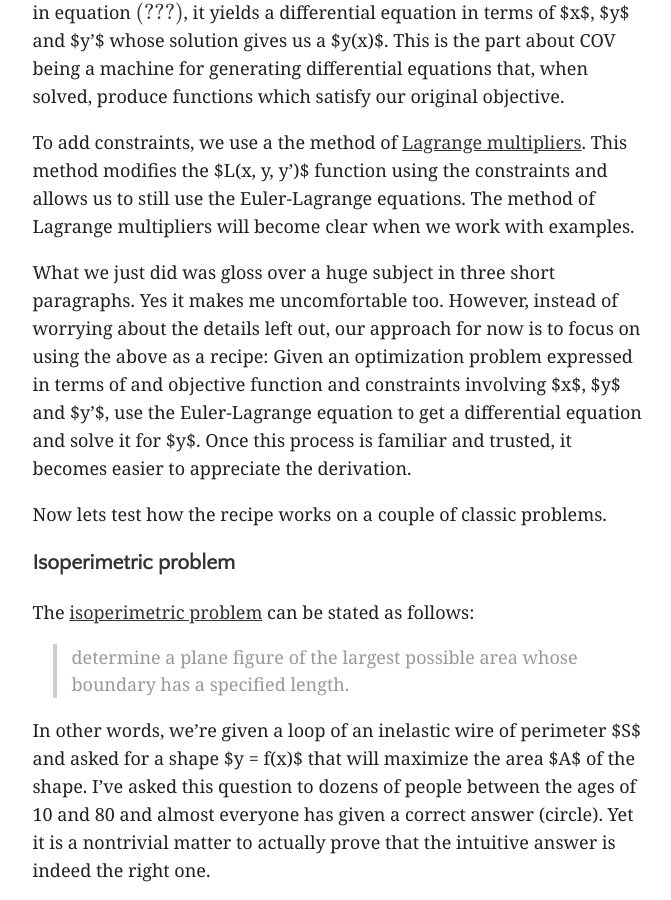
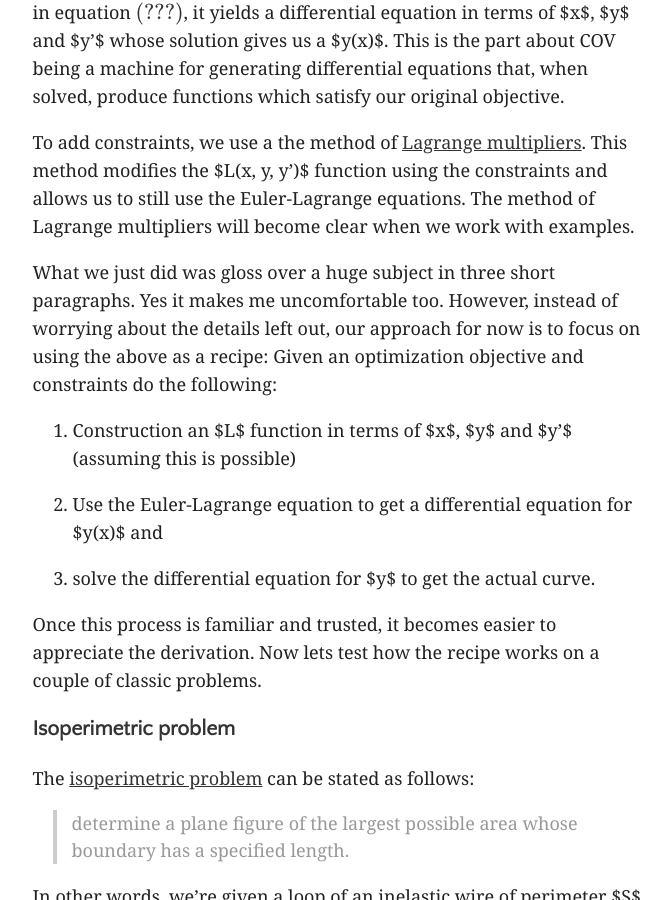
Before and after one commit to rohan-kekatpure/rohan-kekatpure.github.io, a Jekyll site: the page built from _posts/2020-08-11-calculus-of-variations.md, in a window 1280 px wide and 900 px high, scrolled down 5388 px. Shown: the whole window, without its empty margins (300-971 px from the left). Built offline with Jekyll 4.4.1, drawn with Linux system fonts in a browser that asks for light colours; formulas are drawn with MathJax 3.

Commit message:
Introduction to  COV

```diff
--- a/_posts/2020-08-11-calculus-of-variations.md
+++ b/_posts/2020-08-11-calculus-of-variations.md
@@ -158,11 +158,16 @@ equations. The method of Lagrange multipliers will become clear when we work wit
 
 What we just did was gloss over a huge subject in three short paragraphs. Yes it makes me uncomfortable too. However,
 instead of worrying about the details left out, our approach for now is to focus on using the above as a recipe: Given
-an optimization problem expressed in terms of and objective function and constraints involving $x$, $y$ and $y'$, use
-the Euler-Lagrange equation to get a differential equation and solve it for $y$. Once this process is familiar and
-trusted, it becomes easier to appreciate the derivation.
+an optimization objective and constraints do the following:
 
-Now lets test how the recipe works on a couple of classic problems.
+1. Construction an $L$ function in terms of $x$, $y$ and $y'$ (assuming this is possible)
+
+2. Use the Euler-Lagrange equation to get a differential equation for $y(x)$ and
+
+3. solve the differential equation for $y$ to get the actual curve.
+
+Once this process is familiar and trusted, it becomes easier to appreciate the derivation. Now lets test how the recipe
+works on a couple of classic problems.
 
 ### Isoperimetric problem
 
```
